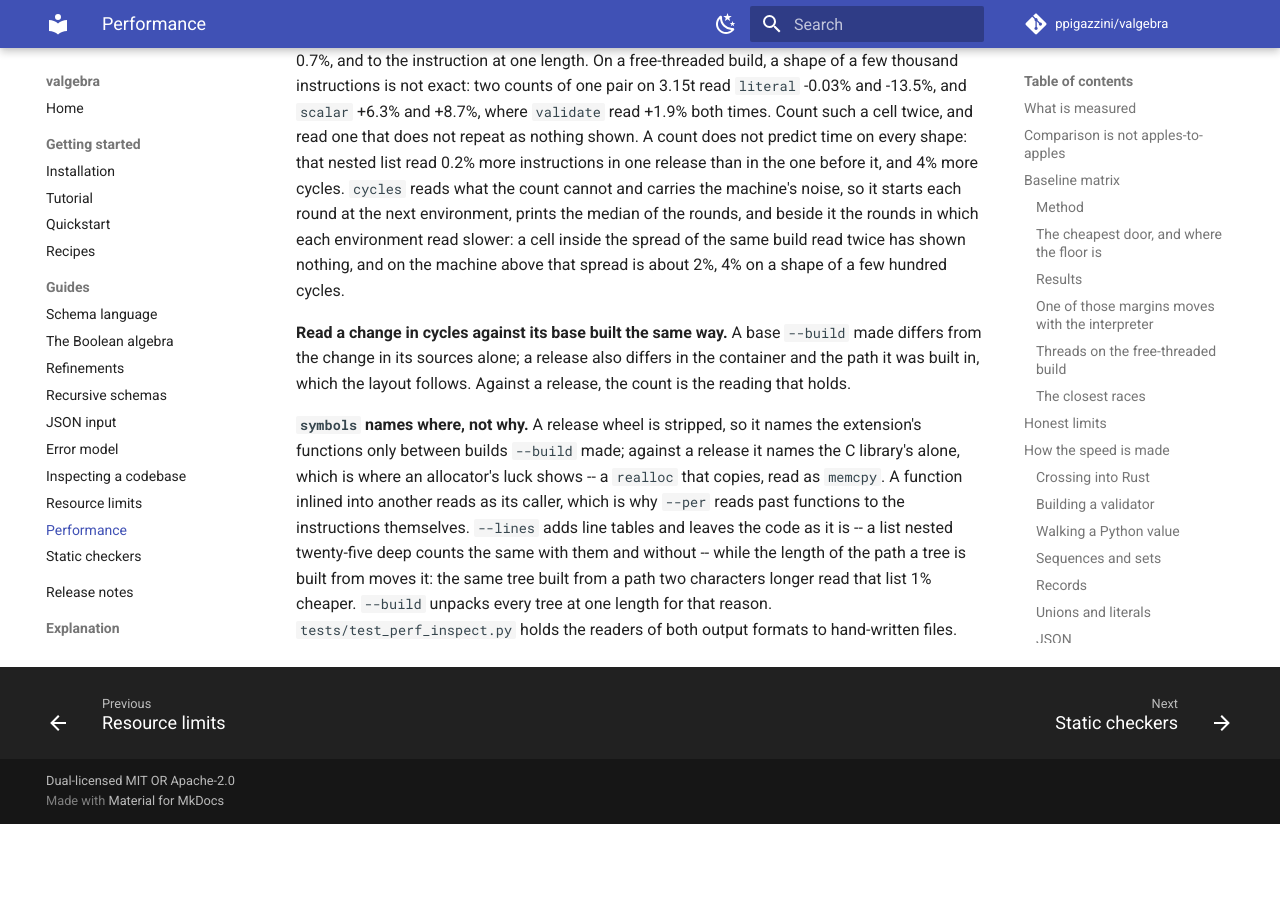
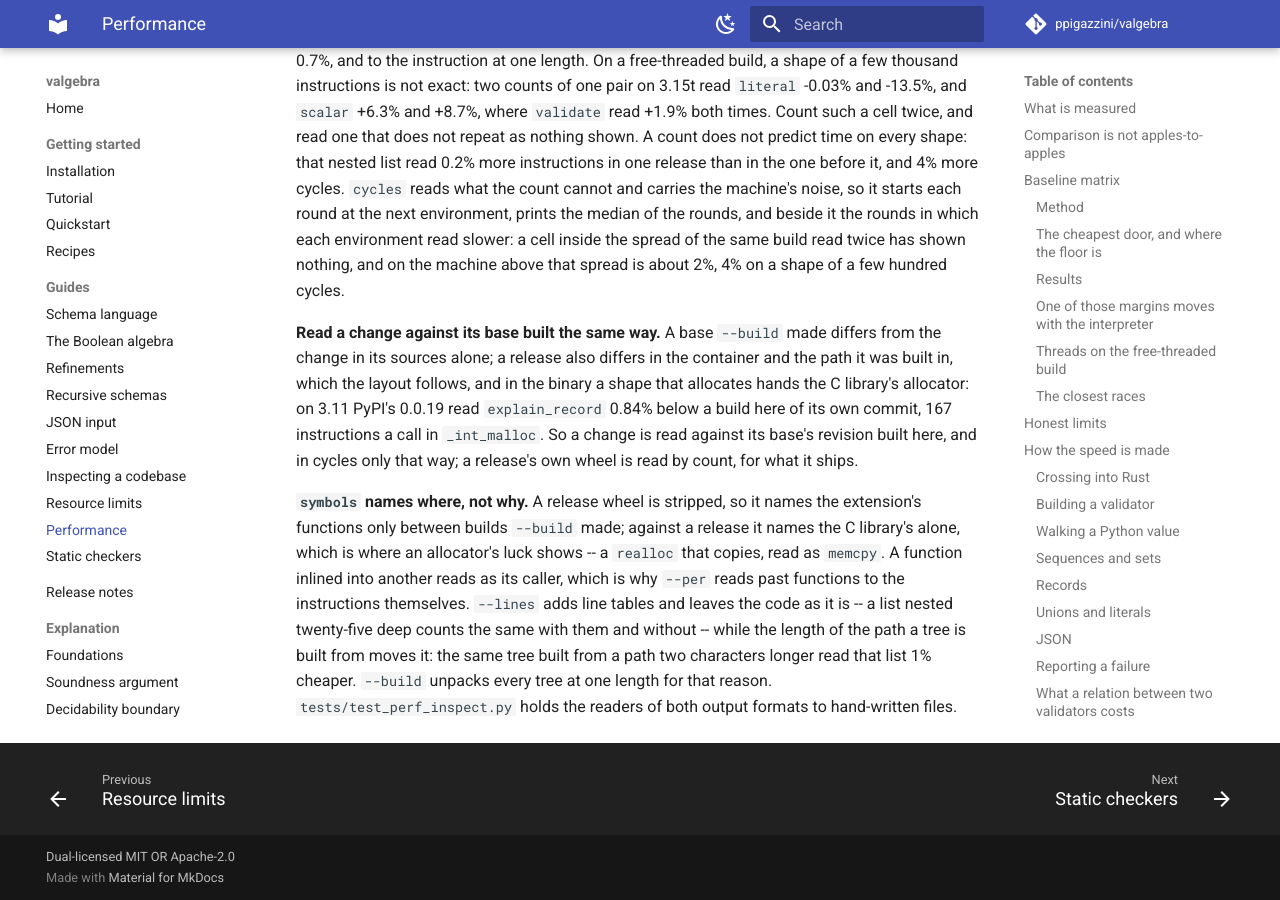
Before and after one commit to ppigazzini/valgebra, an MkDocs documentation site: the page built from docs/11-performance.md, in a window 1280 px wide and 900 px high, scrolled down 28667 px. Built offline with MkDocs 1.6.1 and Material for MkDocs 9.7.7, drawn with Linux system fonts in a browser that asks for light colours; comment, search, counter and statistics services are not loaded; before the commit the page ends 29491 px from its top, so only the background shows below that.

Commit message:
docs: a cut reads its tree against the last release built from its tag
The first step of a cut builds the last release from its tag on the machine
that builds the tree, so the two differ in their sources alone. PyPI's own
wheel also differs in the binary a shape that allocates hands the C library's
allocator: on CPython 3.11, 0.0.19's wheel reads `explain_record` 0.84% below
a build of its own commit, 167 instructions a call in `_int_malloc`, where the
extension's code counts alike. The performance page says so, and reads a
release's own wheel by count for what it ships.

```diff
--- a/docs/11-performance.md
+++ b/docs/11-performance.md
@@ -1314,10 +1314,14 @@
 read twice has shown nothing, and on the machine above that spread is about 2%,
 4% on a shape of a few hundred cycles.
 
-**Read a change in cycles against its base built the same way.** A base
-`--build` made differs from the change in its sources alone; a release also
-differs in the container and the path it was built in, which the layout
-follows. Against a release, the count is the reading that holds.
+**Read a change against its base built the same way.** A base `--build`
+made differs from the change in its sources alone; a release also differs in
+the container and the path it was built in, which the layout follows, and in
+the binary a shape that allocates hands the C library's allocator: on 3.11
+PyPI's 0.0.19 read `explain_record` 0.84% below a build here of its own commit,
+167 instructions a call in `_int_malloc`. So a change is read against its
+base's revision built here, and in cycles only that way; a release's own
+wheel is read by count, for what it ships.
 
 **`symbols` names where, not why.** A release wheel is stripped, so it names
 the extension's functions only between builds `--build` made; against a
```
Also changed, not shown: docs/dev/09-releasing.md (+5 -4 lines).
